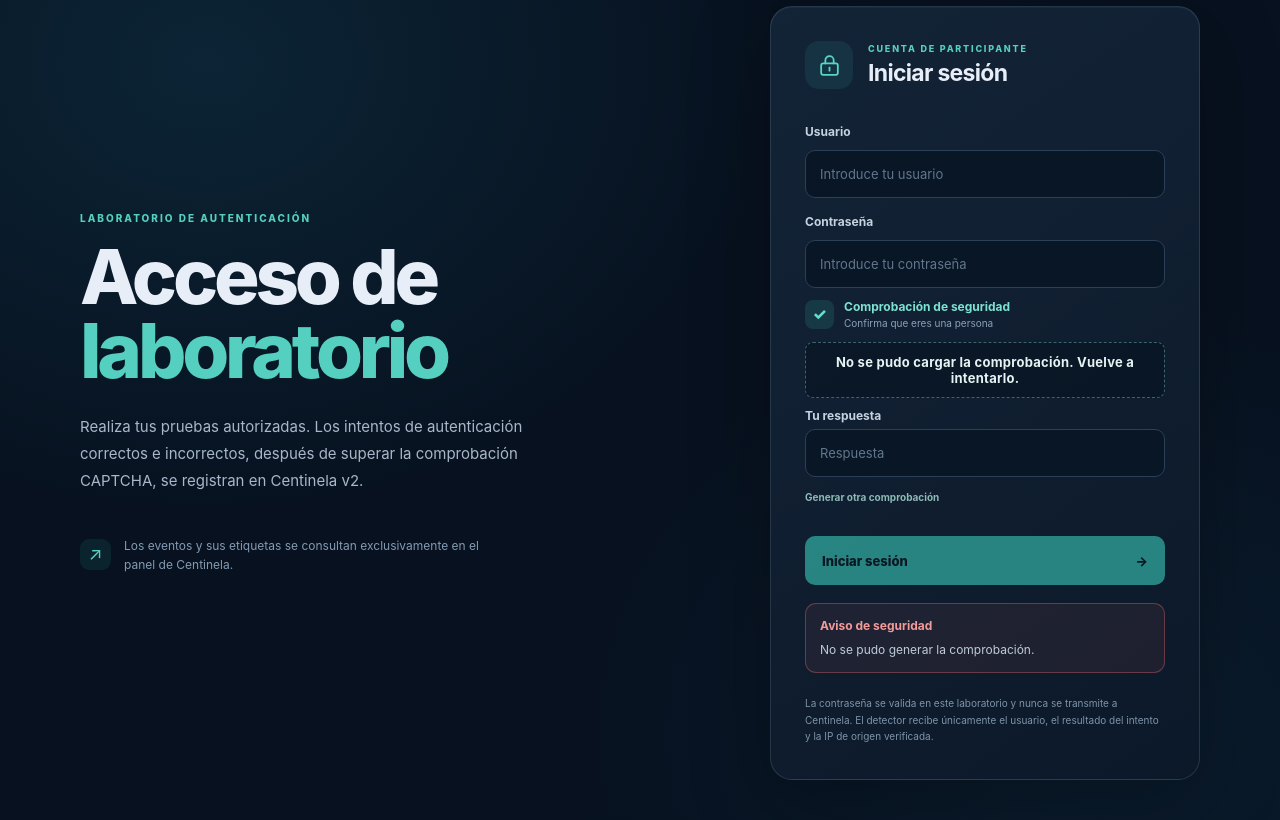
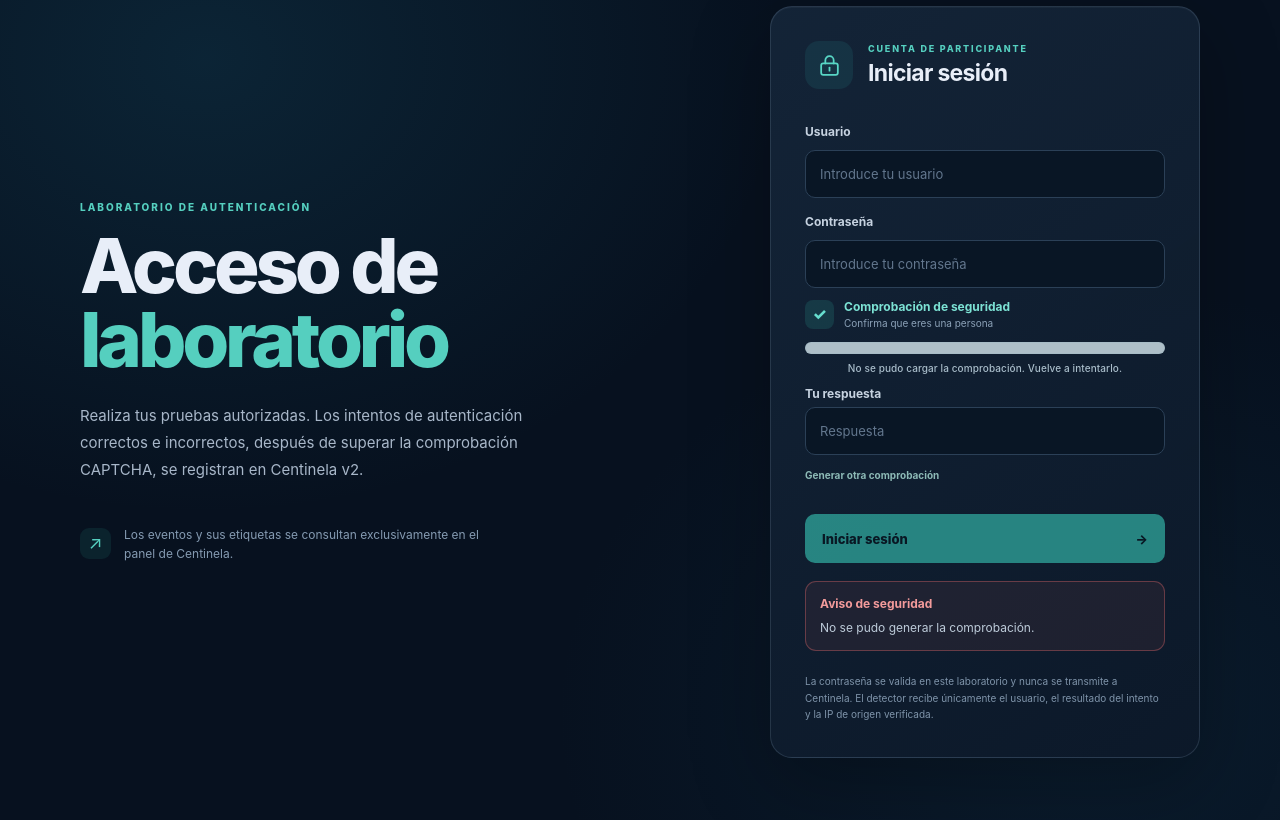
Before and after one commit to botstefano/bruteforce-detector, a web app: file lab-auth/public/index.html in a window 1280 px wide. Shown: the part 154-974 px from the top of the page. Run offline with its HTML, style and script files only (its server is not run), Linux system fonts and the light colour scheme.

Commit message:
Style distorted visual CAPTCHA challenge

```diff
--- a/lab-auth/public/styles.css
+++ b/lab-auth/public/styles.css
@@ -148,3 +148,33 @@ button:disabled { opacity: .65; cursor: wait; transform: none; }
 .captcha-refresh:hover { background: transparent; color: #69e0d0; transform: none; text-decoration: underline; }
 .captcha-refresh:disabled { opacity: .55; }
 .honeypot { position: absolute !important; left: -10000px !important; width: 1px !important; height: 1px !important; overflow: hidden !important; }
+
+
+/* CAPTCHA visual: ruido moderado y caracteres con inclinación variable. */
+.captcha-image-wrap {
+  width: min(100%, 420px);
+  margin: 13px auto 6px;
+  padding: 5px;
+  overflow: hidden;
+  border: 1px solid rgba(150, 179, 193, .3);
+  border-radius: 10px;
+  background: #aebfc8;
+}
+.captcha-image {
+  display: block;
+  width: 100%;
+  height: auto;
+  border-radius: 6px;
+}
+.captcha-image[hidden] { display: none; }
+.captcha-question {
+  margin: 7px 0 5px;
+  padding: 0;
+  border: 0;
+  background: transparent;
+  color: #a9bdca;
+  font-size: 10px;
+  font-weight: 550;
+  line-height: 1.5;
+  letter-spacing: .01em;
+}
```
